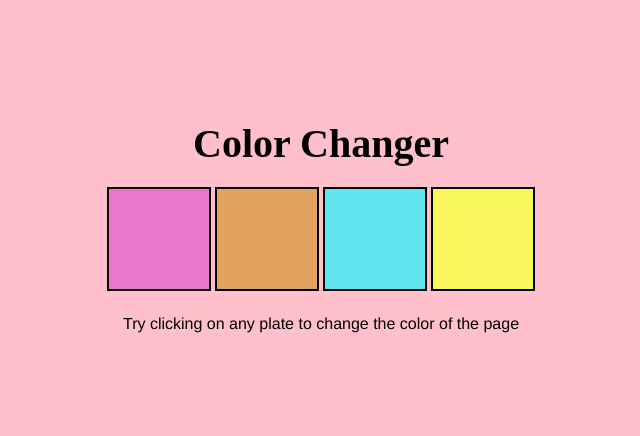
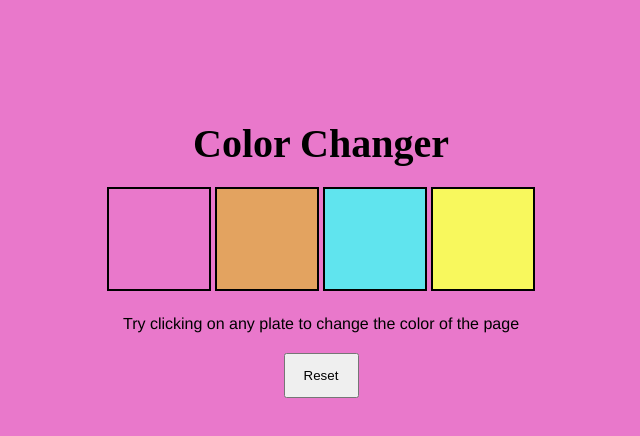
Before and after one commit to Aniket24G/Javascript-Projects, a plain HTML site: page Projects/Color-Changer/index.html in a window 1280 px wide. Both pictures are taken after a click on the element 478 px from the left and 239 px from the top of the page. Shown: the whole page, without its empty margins (319-959 px from the left). Drawn offline with Linux system fonts and the light colour scheme.

Commit message:
Final draft

```diff
--- a/Projects/Color-Changer/color.css
+++ b/Projects/Color-Changer/color.css
@@ -41,7 +41,14 @@ span{
 #yellow{
     background-color: rgb(248, 248, 93);
 }
+
 p{
     padding: 20px;
     font-family: 'Franklin Gothic Medium', 'Arial Narrow', Arial, sans-serif;
 }
+
+#reset{
+    width: 75px;
+    height: 45px;
+    padding: 5px;
+}
--- a/Projects/Color-Changer/color.js
+++ b/Projects/Color-Changer/color.js
@@ -1,12 +1,33 @@
 const buttons = document.querySelectorAll('.button');
 const body = document.querySelector('body');
 
-buttons.forEach(function(button) {
-    console.log(button);
+buttons.forEach(function (button) {
+    // console.log(button);
+    button.addEventListener('click', function (e) {
+        // console.log(e);
+        // console.log(e.target);
+        let color = e.target.id;
+        switch (color) {
+            case 'pink':
+                body.style.backgroundColor = 'rgb(233, 120, 203)';
+                break;
+            case 'orange':
+                body.style.backgroundColor = 'rgb(227, 163, 96)';
+                break;
+            case 'blue':
+                body.style.backgroundColor = 'rgb(96, 228, 238)';
+                break;
+            case 'yellow':
+                body.style.backgroundColor = 'rgb(248, 248, 93)';
+                break;
+            default:
+                body.style.backgroundColor = 'white';
+                break;
+        }
 
-    button.addEventListener('click',function(e){
-        console.log(e);
-        console.log(e.target);
-        body.style.backgroundColor = e.target.id;
     });
 });
+
+function reset() {
+    body.style.backgroundColor = 'white';
+}
--- a/Projects/Color-Changer/index.html
+++ b/Projects/Color-Changer/index.html
@@ -20,9 +20,10 @@
         <span class="button" id="yellow"></span>
 
         <p>Try clicking on any plate to change the color of the page</p>
+
+        <button id="reset" onclick="reset()">Reset</button>
     </div>
-
+    <script src="color.js"></script>
 </body>
-<script src="color.js"></script>
 
 </html>
```
